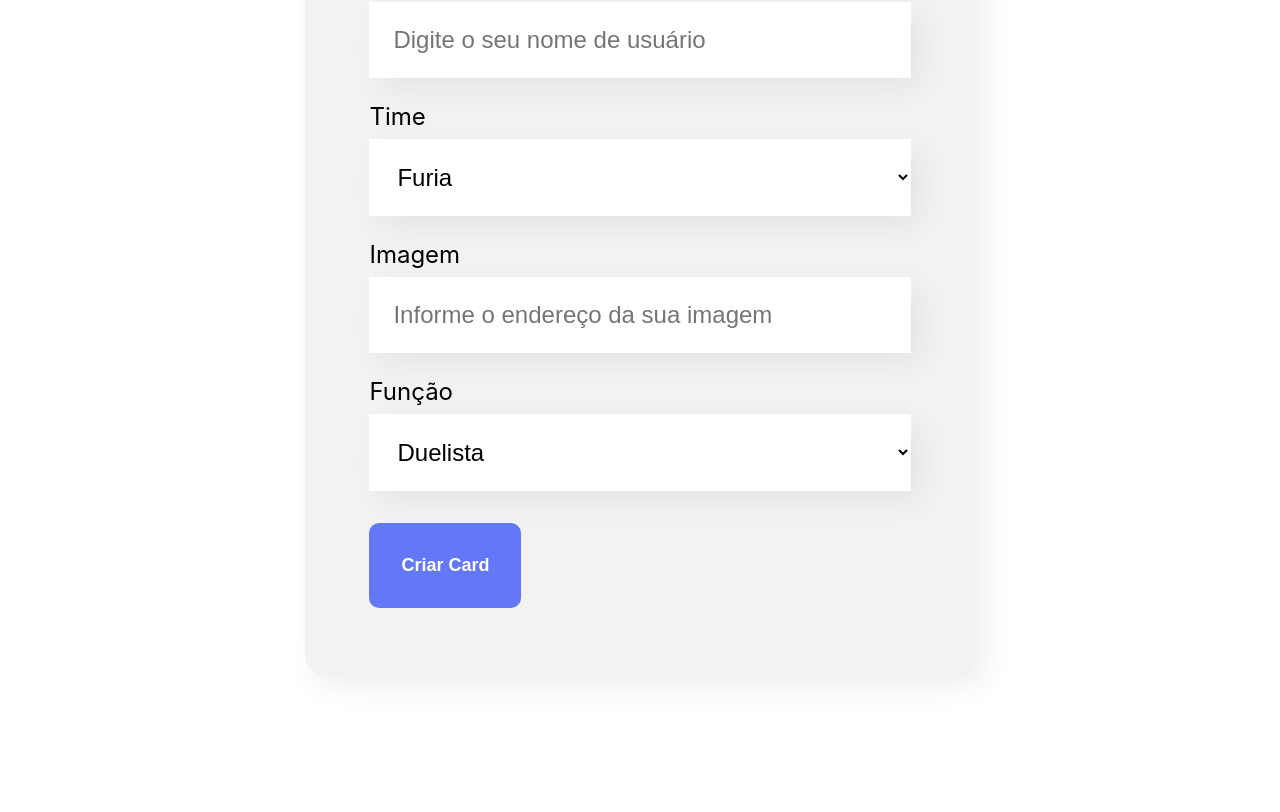
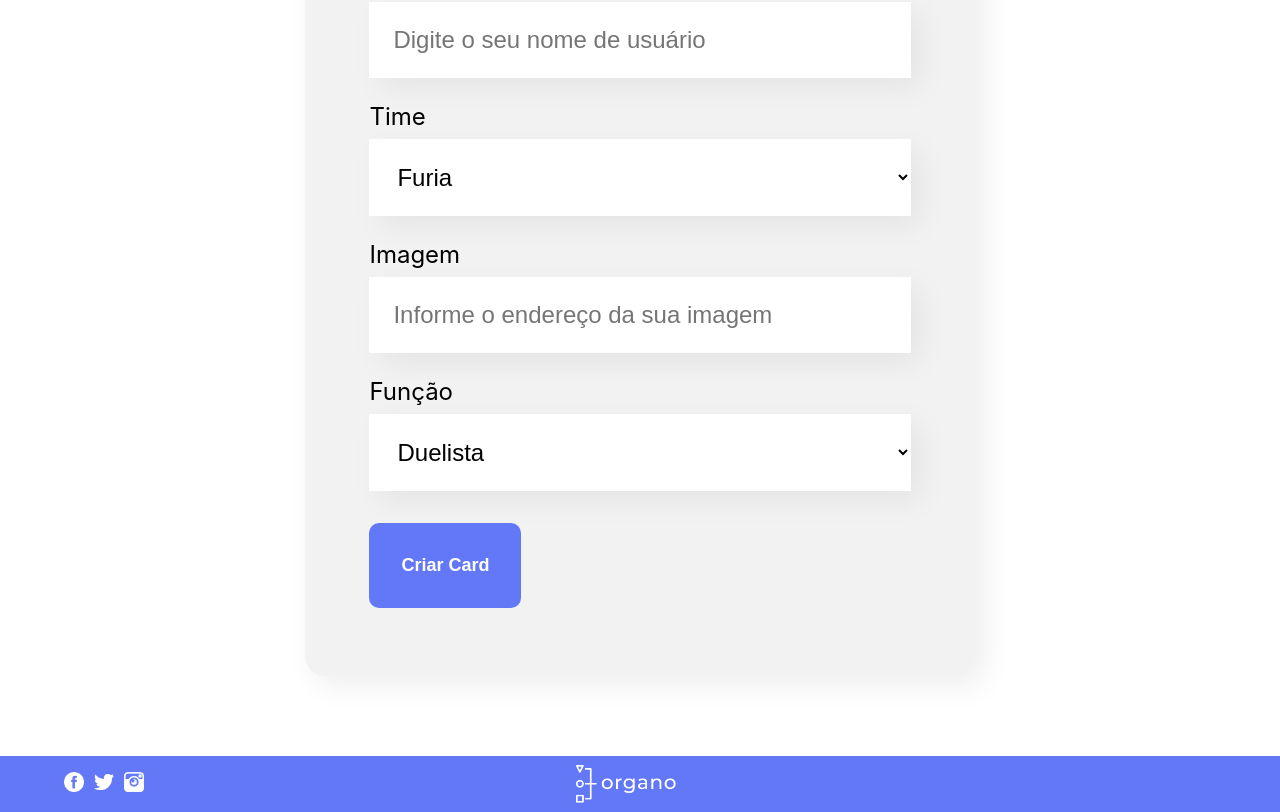
Before and after one commit to leonanmar886/organo, a React (Create React App) app: page / in a window 1280 px wide. Shown: the part 859-1671 px from the top of the page. Before the commit the page ends 1615 px from the top, so only its background shows below. Built offline with nearby package versions, Linux system fonts and the light colour scheme.

Commit message:
aula 4, atividade 10

```diff
--- a/src/App.js
+++ b/src/App.js
@@ -1,5 +1,6 @@
 import { useState } from 'react';
 import Banner from './components/Banner';
+import Footer from './components/Footer';
 import Form from './components/Form';
 import Team from './components/Team';
 
@@ -57,6 +58,7 @@ function App() {
         players = {players.filter(player => player.team === team.name)}
       />
       )}
+      <Footer />
     </div>
   );
 }
--- /dev/null
+++ b/src/components/Footer/Footer.css
@@ -0,0 +1,26 @@
+.bottom {
+    background-color: #6278F7;
+    display: flex;
+    width: 100%;
+    align-items: center;
+    position: relative;
+}
+
+.bottom ul {
+    padding-left: 5%;
+}
+
+.bottom li{
+    list-style-type: none;
+    display: inline-block;
+    padding-right: 10px;
+}
+
+.bottom li img {
+    width: 20px;
+}
+
+.logo{
+    padding: 5px 0px 5px 33%;
+    width: 100px;
+}
--- /dev/null
+++ b/src/components/Footer/Footer.js
@@ -0,0 +1,21 @@
+import './Footer.css'
+
+export const Footer = () => {
+    return (
+        <footer className='bottom'>
+            <ul>
+                <li>
+                    <img src='/images/fb.png' alt='Facebook Logo'/>
+                </li>
+                <li>
+                    <img src='/images/tw.png' alt='Twitter Logo'/>
+                </li>
+                <li>
+                    <img src='/images/ig.png' alt='Instagram Logo'/>
+                </li>
+            </ul>
+            <img className='logo' src='/images/logo.png' alt='Organo Logo'/>
+
+        </footer>
+    )
+}
--- /dev/null
+++ b/src/components/Footer/index.js
@@ -0,0 +1,3 @@
+import { Footer } from "./Footer";
+
+export default Footer
```
